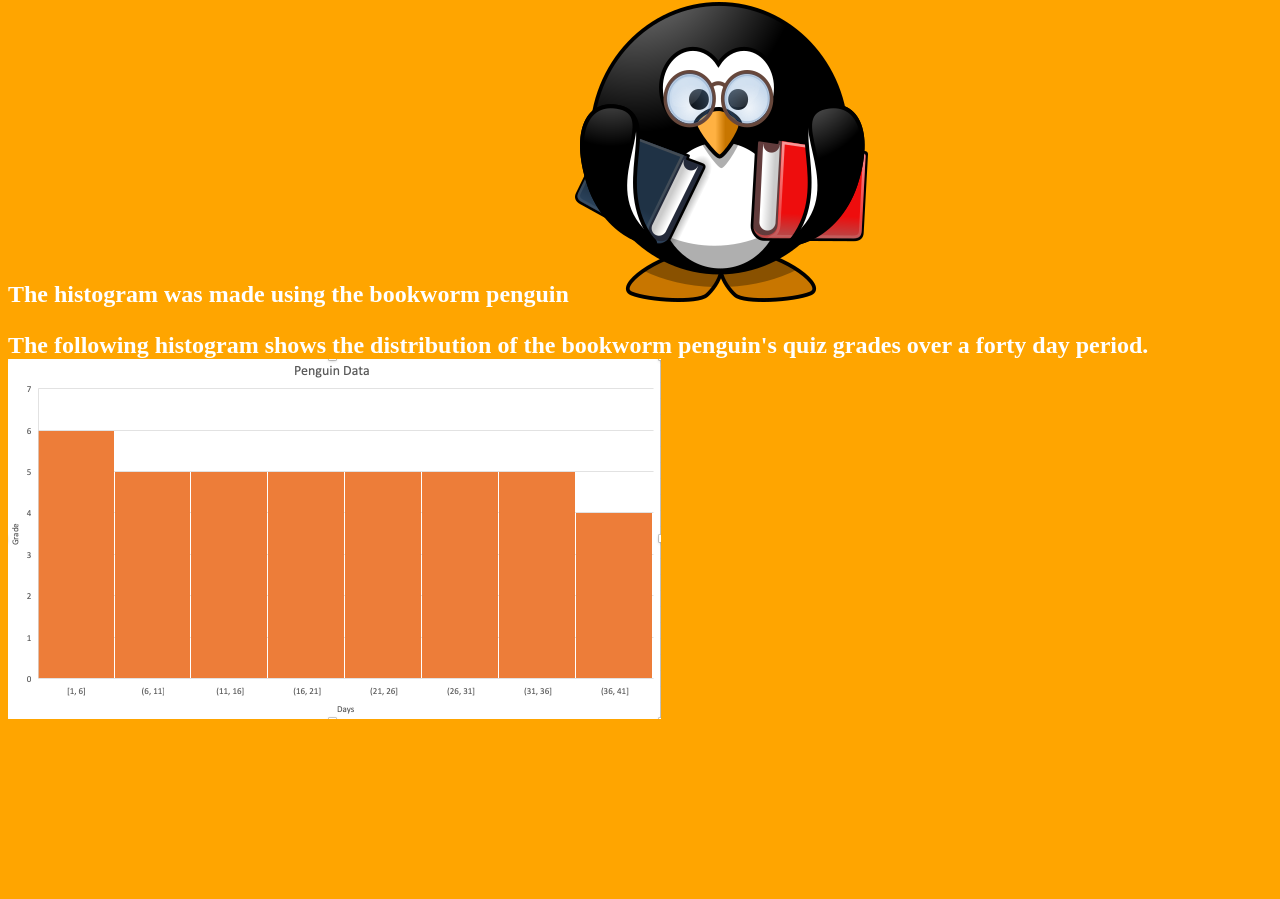
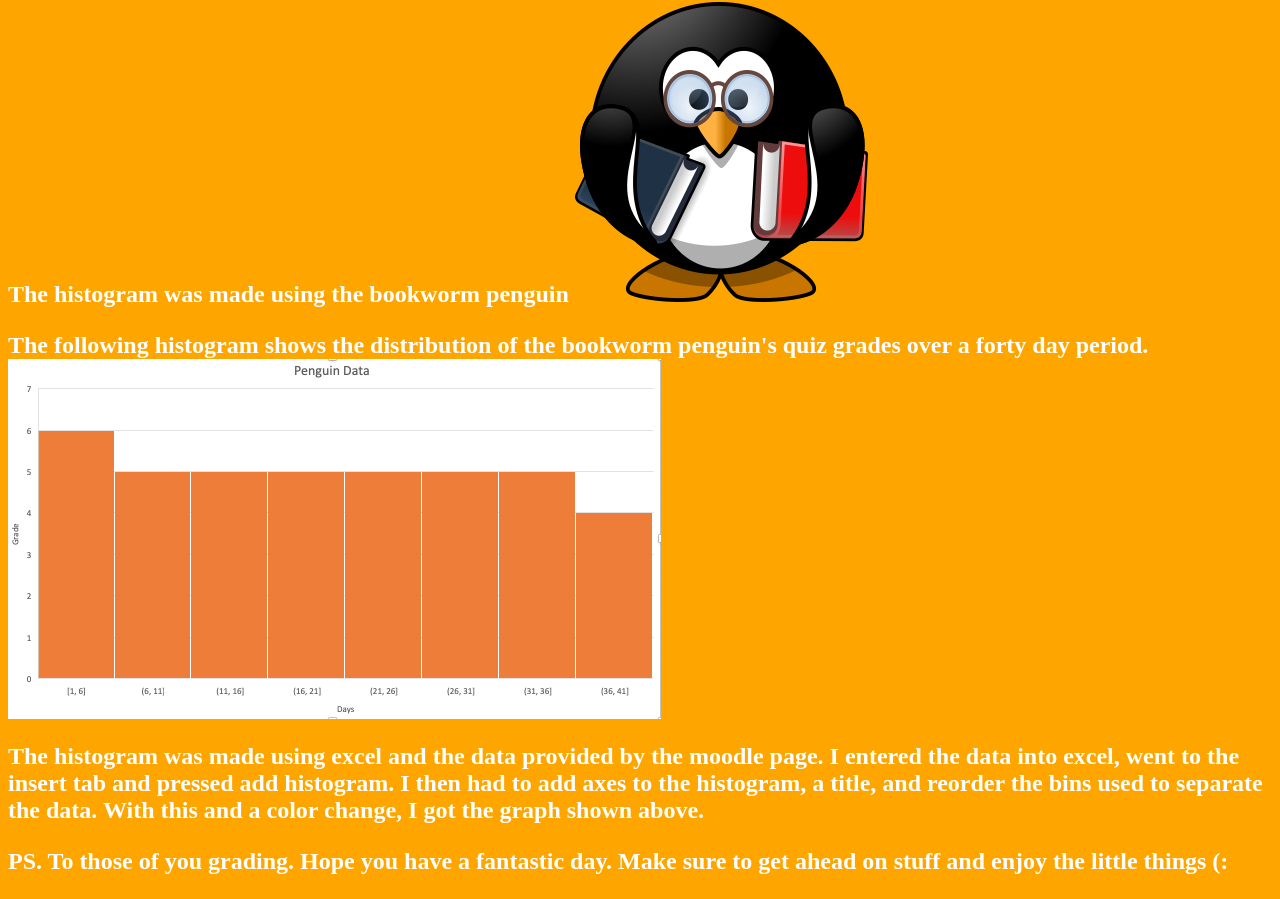
Before and after one commit to rob102910/preppp, a plain HTML site: page index.html in a window 1280 px wide. Shown: the part 64-963 px from the top of the page. Before the commit the page ends 807 px from the top, so only its background shows below. Drawn offline with Linux system fonts and the light colour scheme.

Commit message:
Update index.html

```diff
--- a/index.html
+++ b/index.html
@@ -9,4 +9,9 @@
 <h2>The histogram was made using the bookworm penguin <img src = "bookworm-penguin-300px.png"> <h2>
 <p>The following histogram shows the distribution of the bookworm penguin's quiz grades over a forty day period.
   <img src = "histogram.png"> </p>
+  <p>The histogram was made using excel and the data provided by the moodle page. I entered the data into excel,
+    went to the insert tab and pressed add histogram. I then had to add axes to the histogram, a title, and reorder
+    the bins used to separate the data. With this and a color change, I got the graph shown above.</p>
+  <p> PS. To those of you grading. Hope you have a fantastic day. Make sure to get ahead on stuff and enjoy the little things
+    (: </p>
 </html>
```
